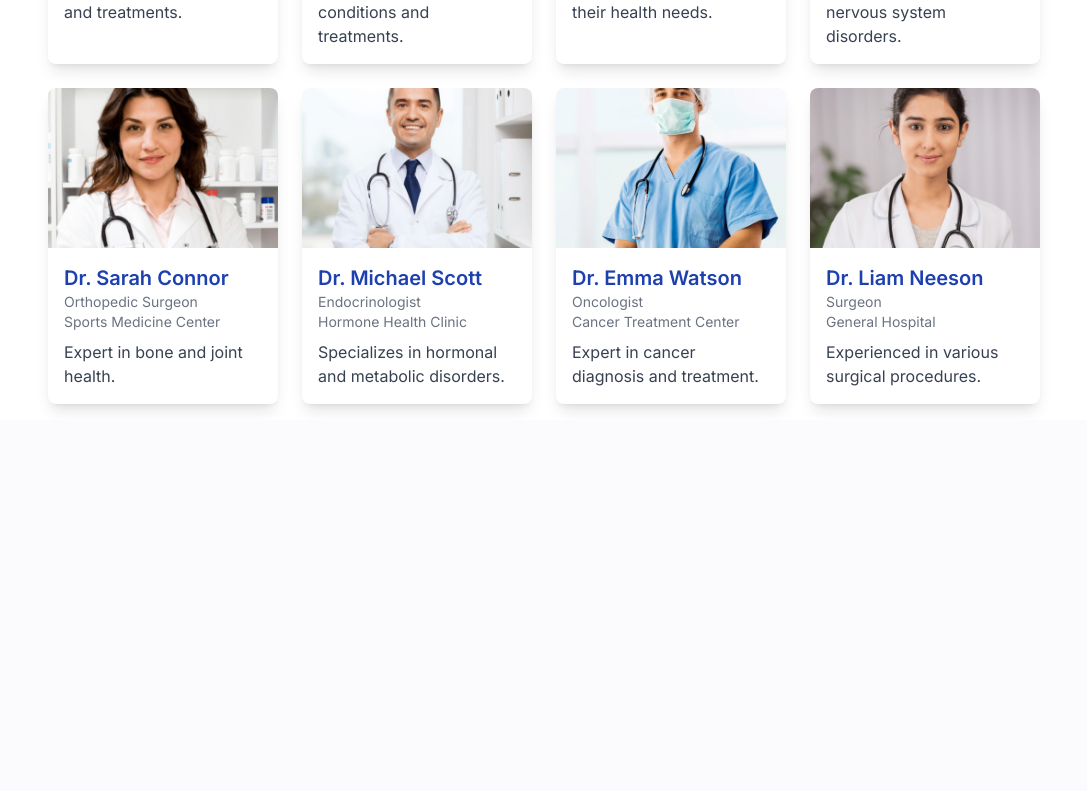
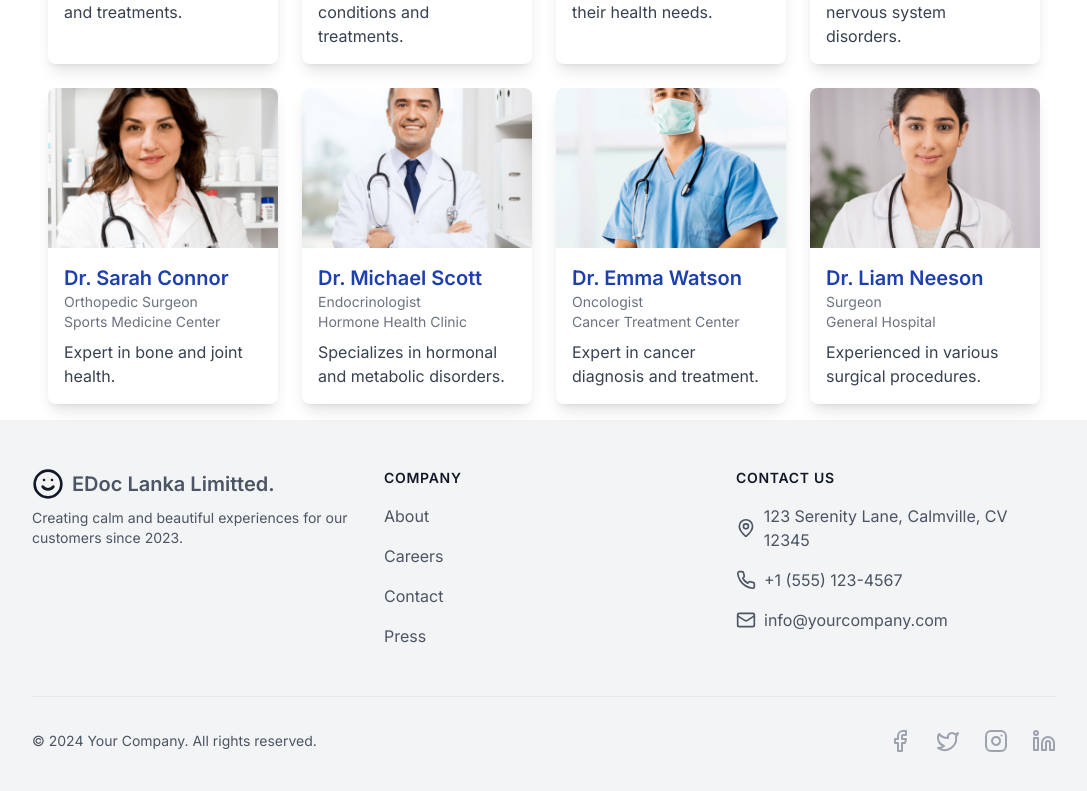
Before and after one commit to harshanacz/doc_appointment_NextJS_FullStack, a Next.js app: page / in a window 1280 px wide. Shown: the part 1081-1872 px from the top of the page, without its empty margins (96-1183 px from the left). Before the commit the page ends 1501 px from the top, so only its background shows below. Built offline with nearby package versions, Linux system fonts and the light colour scheme.

Commit message:
Fix: Run Errors

```diff
--- a/package.json
+++ b/package.json
@@ -16,6 +16,7 @@
     "react": "^18",
     "react-dom": "^18",
     "react-icons": "^5.3.0",
+    "react-spinners": "^0.14.1",
     "swiper": "^11.1.14",
     "tailwind-merge": "^2.5.3",
     "tailwindcss-animate": "^1.0.7"
--- a/src/app/page.tsx
+++ b/src/app/page.tsx
@@ -1,15 +1,32 @@
-import HomePage from '@/components/Home/Home'
-import React from 'react'
+"use client";
+import HomePage from '@/components/Home/Home';
+import React, { useState, useEffect } from 'react';
 import 'swiper/css';
 import 'swiper/css/autoplay';
-
+import { ClipLoader } from 'react-spinners';
 
 const Home = () => {
+  const [loading, setLoading] = useState(true);
+
+  useEffect(() => {
+    const timer = setTimeout(() => {
+      setLoading(false);
+    }, 1000);
+
+    return () => clearTimeout(timer);
+  }, []);
+
   return (
     <div>
-      <HomePage />
+      {loading ? (
+        <div className="flex justify-center items-center h-screen">
+          <ClipLoader color="blue" size={50} />
+        </div>
+      ) : (
+        <HomePage />
+      )}
     </div>
-  )
-}
+  );
+};
 
-export default Home
+export default Home;
--- /dev/null
+++ b/src/app/user-profile/page.tsx
@@ -0,0 +1,11 @@
+import React from 'react'
+
+const UserProfilePage = () => {
+  return (
+    <div>
+
+    </div>
+  )
+}
+
+export default UserProfilePage
--- a/src/components/Home/DoctorsList/DoctorProfileCard.tsx
+++ b/src/components/Home/DoctorsList/DoctorProfileCard.tsx
@@ -1,4 +1,5 @@
 import React from 'react';
+import Image from 'next/image';
 
 interface DoctorProfileCardProps {
   name: string;
@@ -16,13 +17,22 @@ const DoctorProfileCard: React.FC<DoctorProfileCardProps> = ({
   imageUrl,
 }) => {
   return (
-    <div className="bg-white shadow-lg rounded-lg overflow-hidden transition-transform transform hover:scale-105">
-      <img src={imageUrl} alt={`${name}'s profile`} className="w-full h-40 object-cover" />
+    <div className="bg-white shadow-lg rounded-lg overflow-hidden transition-all duration-300 ease-in-out transform hover:scale-105 hover:shadow-xl">
+      <div className="relative overflow-hidden h-40">
+        <Image
+          src={`/${imageUrl}`}
+          alt={`${name}'s profile`}
+          layout="fill"
+          objectFit="cover"
+          className="transition-transform duration-300 ease-in-out transform hover:scale-110"
+        />
+        <div className="absolute inset-0 bg-gradient-to-t from-black/50 to-transparent opacity-0 transition-opacity duration-300 hover:opacity-100"></div>
+      </div>
       <div className="p-4">
-        <h2 className="text-xl font-semibold text-blue-800">{name}</h2>
-        <p className="text-sm text-gray-500">{specialization}</p>
-        <p className="text-sm text-gray-500">{hospital}</p>
-        <p className="mt-2 text-gray-700">{description}</p>
+        <h2 className="text-xl font-semibold text-blue-800 transition-colors duration-300 hover:text-blue-600">{name}</h2>
+        <p className="text-sm text-gray-500 transition-all duration-300 hover:text-gray-700 hover:translate-x-1">{specialization}</p>
+        <p className="text-sm text-gray-500 transition-all duration-300 hover:text-gray-700 hover:translate-x-1">{hospital}</p>
+        <p className="mt-2 text-gray-700 transition-all duration-300 hover:text-gray-900">{description}</p>
       </div>
     </div>
   );
--- /dev/null
+++ b/src/components/Home/Footer/Footer.tsx
@@ -0,0 +1,85 @@
+import Link from 'next/link'
+import { Facebook, Twitter, Instagram, Linkedin, MapPin, Phone, Mail } from 'lucide-react'
+
+export default function Footer() {
+  return (
+    <footer className="bg-gray-100 text-gray-600 py-12 sm:px-6 lg:px-32 px-4">
+      <div className="max-w-7xl mx-auto">
+        <div className="grid grid-cols-1 md:grid-cols-3 gap-8">
+          {/* Logo and description */}
+          <div>
+            <Link href="/" className="flex items-center justify-center md:justify-start">
+              <span className="sr-only">Your Company</span>
+              <svg className="h-8 w-auto text-gray-900" viewBox="0 0 24 24" fill="none" stroke="currentColor" strokeWidth="2" strokeLinecap="round" strokeLinejoin="round">
+                <circle cx="12" cy="12" r="10" />
+                <path d="M8 14s1.5 2 4 2 4-2 4-2" />
+                <line x1="9" y1="9" x2="9.01" y2="9" />
+                <line x1="15" y1="9" x2="15.01" y2="9" />
+              </svg>
+              <span className="ml-2 text-xl font-semibold">EDoc Lanka Limitted.</span>
+            </Link>
+            <p className="mt-2 text-sm text-center md:text-left">
+              Creating calm and beautiful experiences for our customers since 2023.
+            </p>
+          </div>
+
+          {/* Navigation Links */}
+          <div className="text-center md:text-left">
+            <h3 className="text-sm font-semibold text-gray-900 tracking-wider uppercase">Company</h3>
+            <ul className="mt-4 space-y-4">
+              {['About', 'Careers', 'Contact', 'Press'].map((item) => (
+                <li key={item}>
+                  <Link href="#" className="text-base hover:text-gray-900 transition-colors duration-200">
+                    {item}
+                  </Link>
+                </li>
+              ))}
+            </ul>
+          </div>
+
+          {/* Contact Information */}
+          <div className="text-center md:text-left">
+            <h3 className="text-sm font-semibold text-gray-900 tracking-wider uppercase">Contact Us</h3>
+            <ul className="mt-4 space-y-4">
+              <li className="flex items-center justify-center md:justify-start">
+                <MapPin className="h-5 w-5 mr-2" />
+                <span>123 Serenity Lane, Calmville, CV 12345</span>
+              </li>
+              <li className="flex items-center justify-center md:justify-start">
+                <Phone className="h-5 w-5 mr-2" />
+                <span>+1 (555) 123-4567</span>
+              </li>
+              <li className="flex items-center justify-center md:justify-start">
+                <Mail className="h-5 w-5 mr-2" />
+                <span>info@yourcompany.com</span>
+              </li>
+            </ul>
+          </div>
+        </div>
+
+        {/* Copyright and Social Icons */}
+        <div className="mt-12 border-t border-gray-200 pt-8 flex flex-col-reverse sm:flex-row justify-between items-center">
+          <p className="text-sm text-center sm:text-left mt-4 sm:mt-0">&copy; {new Date().getFullYear()} Your Company. All rights reserved.</p>
+          <div className="flex space-x-6">
+            <Link href="#" className="text-gray-400 hover:text-gray-500">
+              <span className="sr-only">Facebook</span>
+              <Facebook className="h-6 w-6" />
+            </Link>
+            <Link href="#" className="text-gray-400 hover:text-gray-500">
+              <span className="sr-only">Twitter</span>
+              <Twitter className="h-6 w-6" />
+            </Link>
+            <Link href="#" className="text-gray-400 hover:text-gray-500">
+              <span className="sr-only">Instagram</span>
+              <Instagram className="h-6 w-6" />
+            </Link>
+            <Link href="#" className="text-gray-400 hover:text-gray-500">
+              <span className="sr-only">LinkedIn</span>
+              <Linkedin className="h-6 w-6" />
+            </Link>
+          </div>
+        </div>
+      </div>
+    </footer>
+  )
+}
--- a/src/components/Home/Hero/Carousel/Carousel.tsx
+++ b/src/components/Home/Hero/Carousel/Carousel.tsx
@@ -1,45 +1,31 @@
 "use client";
 import { Swiper, SwiperSlide } from 'swiper/react';
 import { Autoplay } from 'swiper/modules';
+import Image from 'next/image';
 import 'swiper/css';
 import 'swiper/css/autoplay';
 
 const Carousel = () => {
   return (
-    <div className="w-full max-w-screen-lg mx-auto">  {/* Centering with mx-auto */}
+    <div className="w-full max-w-screen-lg mx-auto">
       <Swiper
         modules={[Autoplay]}
         autoplay={{ delay: 4000 }}
         loop={true}
         className="w-full"
       >
-        <SwiperSlide>
-          <div className="w-full h-[200px] sm:h-[320px] overflow-hidden rounded-[20px]">
-            <img
-              src="/images/home/hero/1.png"
-              alt="Image 1"
-              className="w-full h-full object-cover rounded-[20px]"
-            />
-          </div>
-        </SwiperSlide>
-        <SwiperSlide>
-          <div className="w-full h-[200px] sm:h-[320px] overflow-hidden rounded-[20px]">
-            <img
-              src="/images/home/hero/2.png"
-              alt="Image 2"
-              className="w-full h-full object-cover rounded-[20px]"
-            />
-          </div>
-        </SwiperSlide>
-        <SwiperSlide>
-          <div className="w-full h-[200px] sm:h-[320px] overflow-hidden rounded-[20px]">
-            <img
-              src="/images/home/hero/3.png"
-              alt="Image 3"
-              className="w-full h-full object-cover rounded-[20px]"
-            />
-          </div>
-        </SwiperSlide>
+        {[1, 2, 3].map((index) => (
+          <SwiperSlide key={index}>
+            <div className="w-full h-[200px] sm:h-[320px] overflow-hidden rounded-[20px] relative">
+              <Image
+                src={`/images/home/hero/${index}.png`}
+                alt={`Image ${index}`}
+                fill
+                className="object-cover rounded-[20px]"
+              />
+            </div>
+          </SwiperSlide>
+        ))}
       </Swiper>
     </div>
   );
--- a/src/components/Home/Home.tsx
+++ b/src/components/Home/Home.tsx
@@ -3,6 +3,7 @@ import ResponsiveNavbar from './Navbar/ResponsiveNavbar'
 import Hero from './Hero/Hero'
 import HomeFilterbar from './HomeFilterbar/HomeFilterbar'
 import DoctorsList from './DoctorsList/DoctorsList'
+import Footer from './Footer/Footer'
 
 const HomePage = () => {
   return (
@@ -16,6 +17,7 @@ const HomePage = () => {
         <h1 className='text-2xl font-normal mt-12 mb-8'>Popular Doctors</h1>
        <DoctorsList/>
        </div>
+       <Footer/>
     </div>
   )
 }
```
Also changed, not shown: 1 other file (tests, documents, lock files or other folders).
